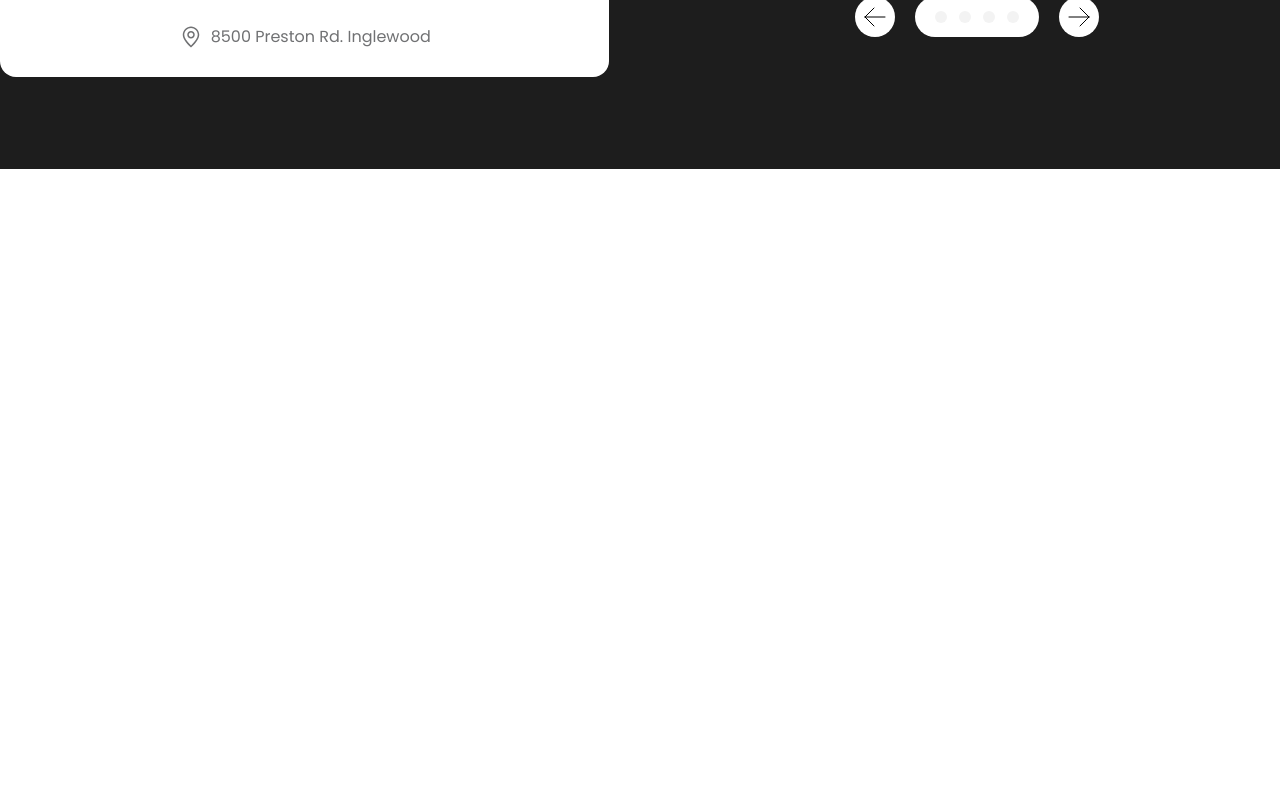
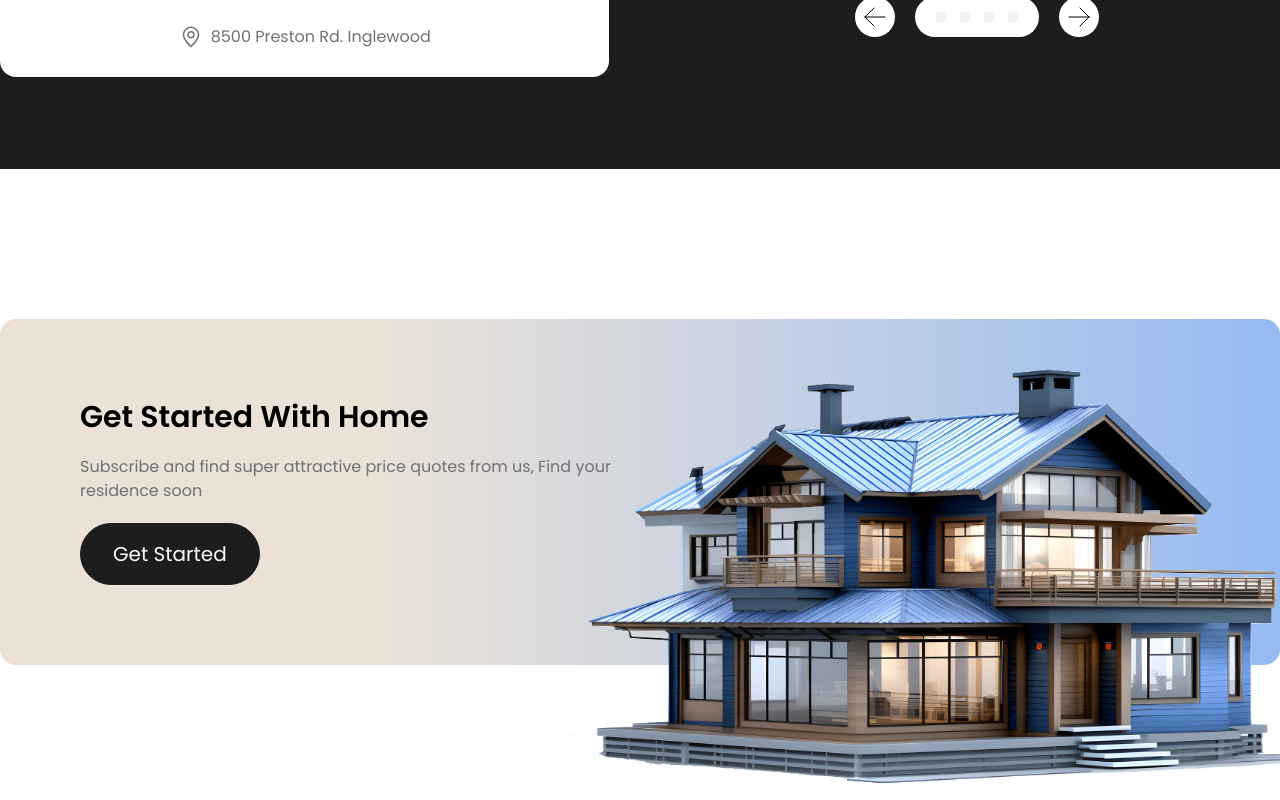
Before and after one commit to Abandoned-knowledge/citisum-behance-vue, a Vue app: page / in a window 1280 px wide. Shown: the part 5934-6734 px from the top of the page. Before the commit the page ends 6103 px from the top, so only its background shows below. Built offline with nearby package versions, Linux system fonts and the light colour scheme.

Commit message:
create GetStarted.vue

```diff
--- /dev/null
+++ b/src/components/blocks/GetStarted.vue
@@ -0,0 +1,21 @@
+<script setup lang="ts">
+import Button from "../shared/Button.vue";
+</script>
+
+<template>
+  <section
+    class="main-gradient m-comp container relative mx-auto flex flex-col items-center justify-center rounded-2xl p-20 text-center lg:items-start lg:justify-start lg:text-start">
+    <div class="flex flex-col items-center gap-5 lg:w-[50%] lg:items-start">
+      <h3 class="h3-text">Get Started with home</h3>
+      <p class="body-text text-grey">Subscribe and find super attractive price quotes from us, Find your residence soon</p>
+      <Button>Get Started</Button>
+    </div>
+    <img
+      class="absolute bottom-[-50%] right-[-20%] hidden scale-[.6] lg:block xl:bottom-[-60%] xl:right-[-12.5%] xl:scale-[.75]"
+      src="@/assets/img/hero-img.png"
+      alt=""
+    />
+  </section>
+</template>
+
+<style lang="scss" scoped></style>
--- a/src/components/shared/Button.vue
+++ b/src/components/shared/Button.vue
@@ -6,7 +6,7 @@
 
 <style lang="scss" scoped>
 .button {
-  @apply rounded-full border border-dark bg-dark px-8 py-4 text-xl text-light transition duration-200;
+  @apply w-fit h-fit rounded-full border border-dark bg-dark px-8 py-4 text-xl text-light transition duration-200;
 
   &:hover {
     @apply bg-opacity-0 text-dark;
--- a/src/views/Home.vue
+++ b/src/views/Home.vue
@@ -7,6 +7,7 @@ import HeroSection from "@/components/blocks/HeroSection.vue";
 import ResentProject from "@/components/blocks/ResentProject.vue";
 import FAQs from "@/components/blocks/FAQs.vue";
 import Reviews from "@/components/blocks/Reviews.vue";
+import GetStarted from "@/components/blocks/GetStarted.vue";
 </script>
 
 <template>
@@ -18,4 +19,5 @@ import Reviews from "@/components/blocks/Reviews.vue";
   <Featured />
   <FAQs />
   <Reviews />
+  <GetStarted />
 </template>
```
